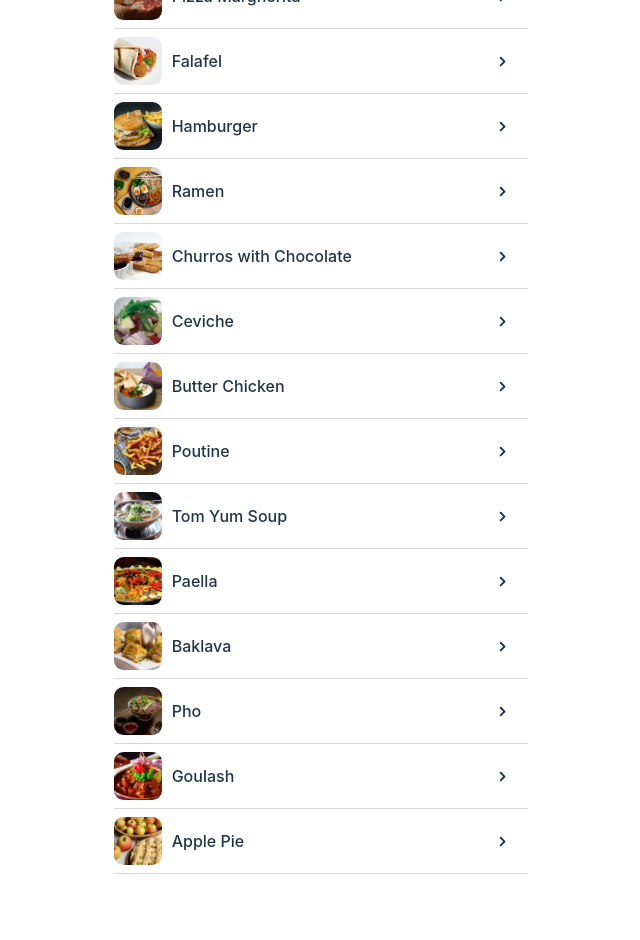
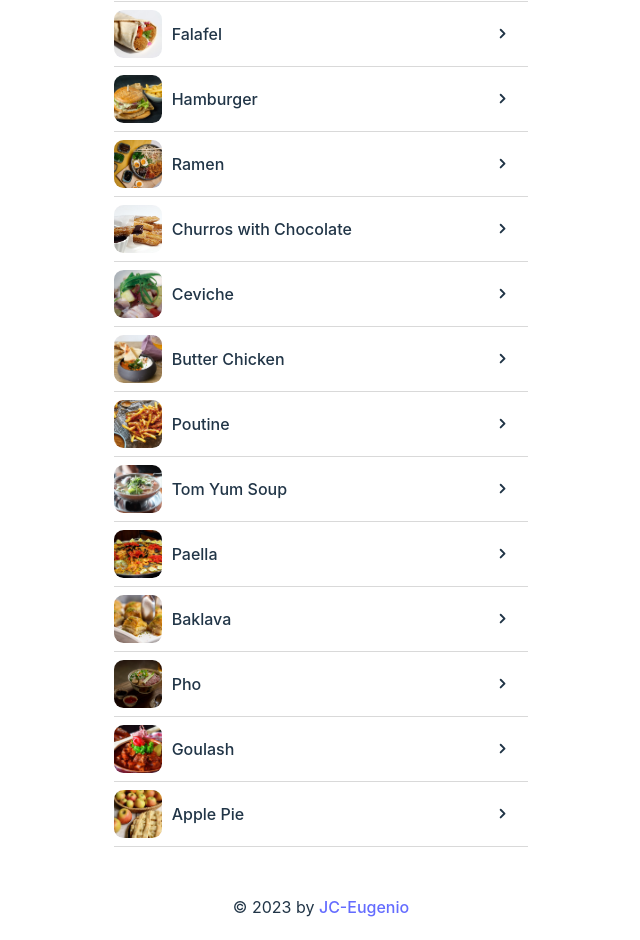
Before and after one commit to juaneugenio/favorite-recipes, a React (Vite) app: page /#/ in a window 1280 px wide. Shown: the part 640-1580 px from the top of the page, without its empty margins (319-959 px from the left). Before the commit the page ends 1546 px from the top, so only its background shows below. Built offline with nearby package versions, Linux system fonts and the light colour scheme.

Commit message:
Styled the Star icon in itemdetails component to change color when switched and show feedback for favorite or unfavorite recipe

```diff
--- a/src/App.css
+++ b/src/App.css
@@ -1,10 +1,15 @@
 #root {
   max-width: 1280px;
   margin: 0 auto;
-  padding: 2rem;
-  text-align: center;
+  padding: 0.3rem;
+  /* text-align: center; */
+  display: flex;
+  flex-direction: column;
+  flex: 1;
 }
-
+main{
+  flex: 1;
+}
 /* ItemList  */
 
 .is-loading{
@@ -120,18 +125,21 @@
 }
 
 
-.item-details__container button {
-  padding: 10px 20px;
-  background-color: #007bff;
-  color: white;
-  border: none;
+#favorite-icon {
   border-radius: 4px;
   cursor: pointer;
+  margin-top: 0.2rem;
+  font-size: 1rem;
+
 }
 
-.item-details__container button:hover {
-  background-color: #0056b3;
+.favorite{
+color: #55e255;
 }
+.not-favorite{
+color: #5c5d63;
+}
+
 .item-details__subsection{
   display: flex;
   flex-direction: row;
@@ -161,6 +169,31 @@
   font-size: 1.2rem;
 }
 
-/* @media (prefers-reduced-motion: no-preference) {
-
-} */
+/* Footer */
+footer{
+  margin-top: 2rem;
+  text-align: center;
+}
+footer a[title]{
+  position: relative;
+}
+footer a[title]::after{
+  content: attr(title);
+  position: absolute;
+  bottom: 120%;
+  left: 50%;
+  transform: translateX(-50%);
+  background-color: #340000;
+  color: red;
+  font-size: 0.8rem;
+  padding: 0.3rem 0.5rem;
+  border: 0.5px solid rgba(15, 231, 15, 0.4);
+  border-radius: 0.5rem;
+  white-space: nowrap;
+  opacity: 0;
+  pointer-events: none;
+  transition: opacity 0.2s ease-in-out;
+}
+footer a[title]:hover::after {
+  opacity: 1;
+}
--- /dev/null
+++ b/src/components/Footer.jsx
@@ -0,0 +1,15 @@
+const Footer = () => {
+  return (
+		<>
+			<footer>
+				<p>
+					&copy; 2023 by{" "}
+					<a href="https://eugenioportfolio.netlify.app/" target="_blank" rel="noopener noreferrer" title="Visit my Portfolio">
+						<span>JC-Eugenio</span>
+					</a>
+				</p>
+			</footer>
+		</>
+	);
+}
+export default Footer
--- a/src/components/ItemDetails.jsx
+++ b/src/components/ItemDetails.jsx
@@ -2,7 +2,8 @@
 
 import PropTypes from "prop-types";
 import { useParams } from "react-router-dom";
-import { useState } from "react";
+import { useState, useEffect } from "react";
+import { FaStar } from "react-icons/fa";
 import Error from "./Error";
 
 const ItemDetails = ({ items, updateFavoriteStatus }) => {
@@ -10,7 +11,13 @@ const ItemDetails = ({ items, updateFavoriteStatus }) => {
 	const { id } = useParams();
 	const recipe = items.find((recipe) => `${recipe.id}${recipe.name}` === id);
 
-	const [isFavorite, setIsFavorite] = useState(recipe.isFavorite);
+	const [isFavorite, setIsFavorite] = useState(false);
+
+	useEffect(() => {
+		if (recipe) {
+			setIsFavorite(recipe.isFavorite);
+		}
+	}, [recipe]);
 
 	if (!recipe) {
 		return <Error errorMessage="Recipe not found" />;
@@ -42,7 +49,9 @@ const ItemDetails = ({ items, updateFavoriteStatus }) => {
 				<p>
 					<strong>Origin:</strong> {recipe.origin}
 				</p>
-				<button onClick={handleFavoriteToggle}>{isFavorite ? "★" : "Mark as Favorite"}</button>
+				<a onClick={handleFavoriteToggle} id="favorite-icon">
+					<FaStar className={isFavorite ? "favorite" : "not-favorite"} />
+				</a>
 			</section>
 			<section className="item-description__section">
 				<h3>Description</h3>
--- a/src/components/ItemList.jsx
+++ b/src/components/ItemList.jsx
@@ -1,20 +1,20 @@
+/** @format */
+
 import { useState } from "react";
 import PropTypes from "prop-types";
-import Item from "./Item"
+import Item from "./Item";
 import ToggleButton from "./ToggleButton";
 import Error from "./Error";
+import Footer from "./Footer";
 
+const ItemList = ({ items, isLoading }) => {
+	const [showFavorites, setShowFavorites] = useState(false);
 
+	const handleToggle = () => {
+		setShowFavorites(!showFavorites);
+	};
 
-const ItemList = ({items, isLoading}) => {
-  const [showFavorites, setShowFavorites] = useState(false)
-
-
-  const handleToggle= (  ) => {
-     setShowFavorites(!showFavorites)
-  }
-
-  const filteredList = showFavorites ? items.filter(item => item.isFavorite): items;
+	const filteredList = showFavorites ? items.filter((item) => item.isFavorite) : items;
 	// console.log("👉 items:", items);
 	// console.log("👉 showFavorites:", showFavorites);
 	// console.log("👉 filteredList:", filteredList);
@@ -30,14 +30,19 @@ if (filteredList.length === 0) {
 
 	return (
 		<>
+			<header>
 				<h1>Favorite Recipes</h1>
+			</header>
+			<main>
 				<ToggleButton onToggle={handleToggle} isOn={showFavorites} />
 				{filteredList.map((item) => (
 					<Item key={item.id} item={item} />
 				))}
+			</main>
+			<Footer />
 		</>
 	);
-}
+};
 ItemList.propTypes = {
 	items: PropTypes.arrayOf(
 		PropTypes.shape({
@@ -50,4 +55,4 @@ ItemList.propTypes = {
 	).isRequired,
 	isLoading: PropTypes.bool.isRequired,
 };
-export default ItemList
+export default ItemList;
--- a/src/index.css
+++ b/src/index.css
@@ -25,9 +25,9 @@ a:hover {
 body {
   margin: 0;
   display: flex;
-  place-items: center;
-  min-width: 320px;
+  flex-direction: column;
   min-height: 100vh;
+
 }
 
 h1 {
```
Lines whose indentation alone changed are shown as unchanged.
